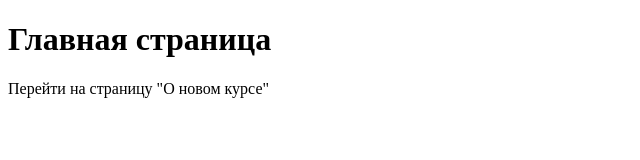
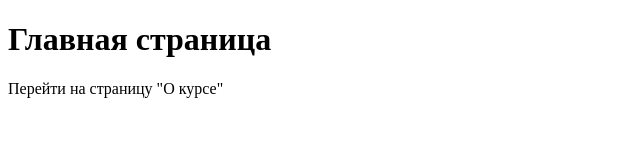
Before and after one commit to vladistyle2020/NewGit, a plain HTML site: page Index.html in a window 1280 px wide. Shown: the full height of the page, 0-640 px from the left. Drawn offline with Linux system fonts and the light colour scheme.

Commit message:
feat: changed the link text

```diff
--- a/Index.html
+++ b/Index.html
@@ -8,6 +8,6 @@
 <body>
     <h1>Главная страница</h1>
     <a href="pages/about.html"></a>
-    Перейти на страницу "О новом курсе"
+    Перейти на страницу "О курсе"
 </body>
 </html>
```
